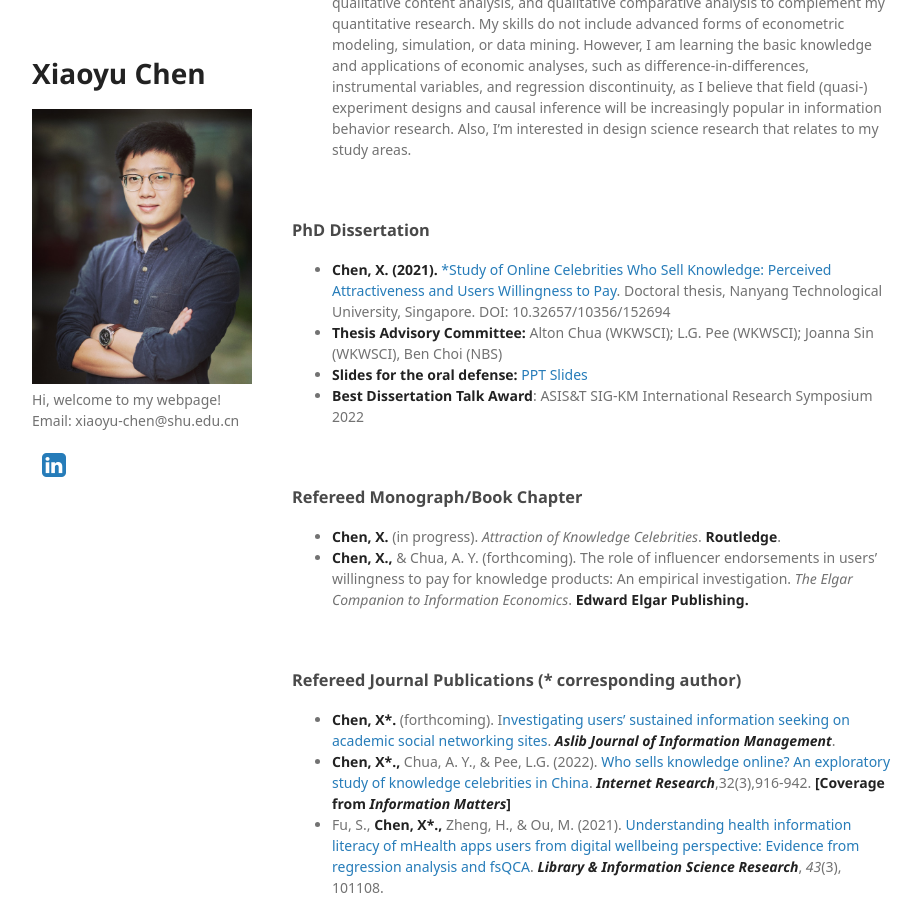
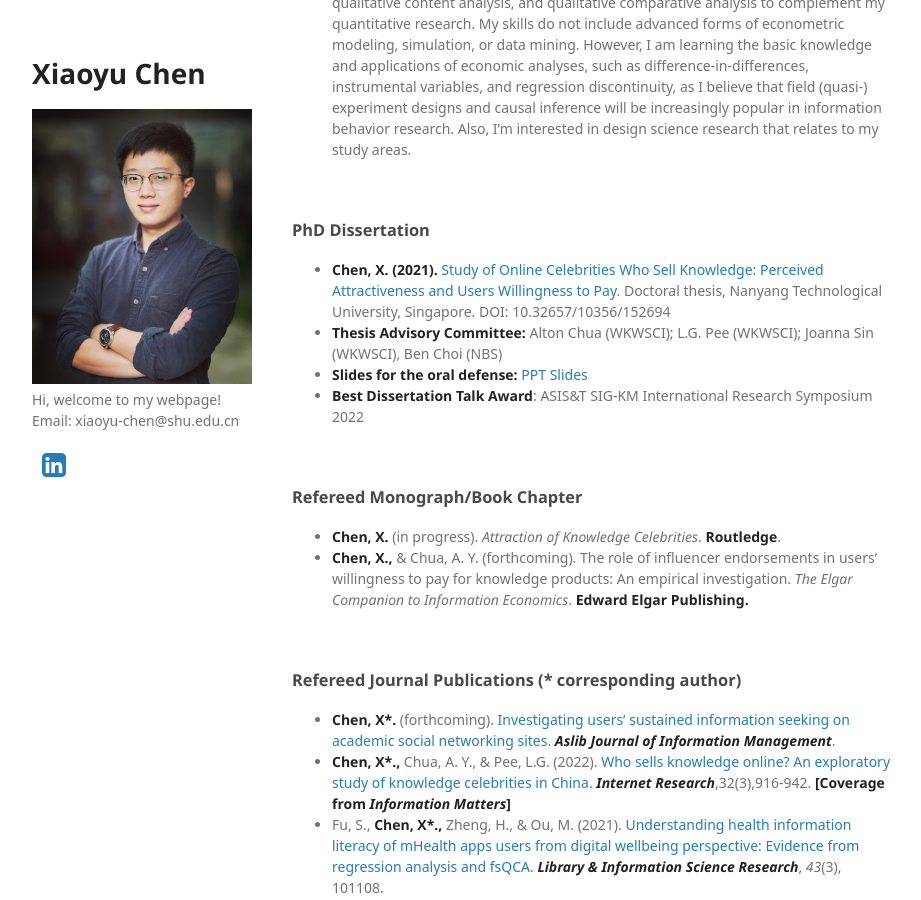
Before and after one commit to xiaoyu0928/xiaoyu0928.github.io, a Jekyll site: the page built from index.md, in a window 1280 px wide and 900 px high, scrolled down 2035 px. Shown: the whole window, without its empty margins (178-1099 px from the left). Built offline with Jekyll 4.4.1, drawn with Linux system fonts in a browser that asks for light colours; some web fonts are replaced; a style sheet for code colours, icons or effects is not loaded; our own code applies the rules of GitHub Pages for plain Markdown files.

Commit message:
Update index.md

```diff
--- a/index.md
+++ b/index.md
@@ -112,7 +112,7 @@ and Transferring Mechanism in a Social Q&A Community”</li>
 
 ### PhD Dissertation
 
-- **Chen, X. (2021).** [*Study of Online Celebrities Who Sell Knowledge: Perceived Attractiveness and Users Willingness to Pay](https://dr.ntu.edu.sg/handle/10356/152694). Doctoral thesis, Nanyang Technological University, Singapore. DOI: 10.32657/10356/152694
+- **Chen, X. (2021).** [Study of Online Celebrities Who Sell Knowledge: Perceived Attractiveness and Users Willingness to Pay](https://dr.ntu.edu.sg/handle/10356/152694). Doctoral thesis, Nanyang Technological University, Singapore. DOI: 10.32657/10356/152694
 - **Thesis Advisory Committee:** Alton Chua (WKWSCI); L.G. Pee (WKWSCI); Joanna Sin (WKWSCI), Ben Choi (NBS)
 - **Slides for the oral defense:** [PPT Slides](https://drive.google.com/file/d/1CnIpkU7NGQE9YEZF0EMPQqP8kOJQfVmf/view?usp=sharing)
 - **Best Dissertation Talk Award**: ASIS&T SIG-KM International Research Symposium 2022
@@ -128,8 +128,8 @@ and Transferring Mechanism in a Social Q&A Community”</li>
 
 ### Refereed Journal Publications (* corresponding author)
 
-- **Chen, X\*.** (forthcoming). I[nvestigating users’ sustained information seeking on academic social networking sites](https://www.google.com/url?q=https%3A%2F%2Fdoi.org%2F10.1108%2FAJIM-04-2022-0219&sa=D&sntz=1&usg=AOvVaw3NSNEGq2cFPg6wk8ummj-P). ***Aslib Journal of Information Management***.
-- **Chen, X\*.,** Chua, A. Y., & Pee, L.G. (2022). [Who sells knowledge online? An exploratory study of knowledge celebrities in China](https://www.google.com/url?q=https%3A%2F%2Fdoi.org%2F10.1108%2FINTR-07-2020-0378&sa=D&sntz=1&usg=AOvVaw2wgv-dDw5FCykxXAZZaqdA). ***Internet Research***,32(3),916-942. **[Coverage from** [***Information Matters***](https://www.google.com/url?q=https%3A%2F%2Finformationmatters.org%2F2022%2F05%2Fwho-sells-knowledge-online-an-investigation-of-knowledge-celebrities-in-china%2F&sa=D&sntz=1&usg=AOvVaw0XgIJGxNM4C7WTVPtYqsHN)**]**
+- **Chen, X\*.** (forthcoming). [Investigating users’ sustained information seeking on academic social networking sites](https://www.emerald.com/insight/content/doi/10.1108/AJIM-04-2022-0219/full/html). ***Aslib Journal of Information Management***.
+- **Chen, X\*.,** Chua, A. Y., & Pee, L.G. (2022). [Who sells knowledge online? An exploratory study of knowledge celebrities in China](https://doi.org/10.1108/INTR-07-2020-0378). ***Internet Research***,32(3),916-942. **[Coverage from** [***Information Matters***](https://informationmatters.org/2022/05/who-sells-knowledge-online-an-investigation-of-knowledge-celebrities-in-china/)**]**
 - Fu, S., **Chen, X\*.,** Zheng, H., & Ou, M. (2021).[ Understanding health information literacy of mHealth apps users from digital wellbeing perspective: Evidence from regression analysis and fsQCA](https://www.google.com/url?q=https%3A%2F%2Fdoi.org%2F10.1016%2Fj.lisr.2021.101108&sa=D&sntz=1&usg=AOvVaw2YW9iG2zXrttpFCXU9pVD0). ***Library & Information Science Research***, *43*(3), 101108.
 - Fu, S., **Chen, X.,** & Deng, S*. (2021). [Relating health information literacy self-efficacy to information technology use and health status: A large-scale study among Chinese undergraduates](https://www.google.com/url?q=https%3A%2F%2Fojs.lib.uwo.ca%2Findex.php%2Fcjils%2Farticle%2Fview%2F11012%2F11267&sa=D&sntz=1&usg=AOvVaw16o6rkzSdx1UHZVcqTQZCd). **Canadian Journal of Information and Library Science***,*44* (1): 38-69.
 - Fu, S., **Chen, X\*.,** & Zheng, H. (2021). [Exploring an adverse impact of smartphone overuse on academic performance via health issues: A stimulus-organism-response perspective](https://www.google.com/url?q=https%3A%2F%2Fdoi.org%2F10.1080%2F0144929X.2020.1716848&sa=D&sntz=1&usg=AOvVaw0mtjOLtYEsALb0bV_dfKqg). ***Behaviour & Information Technology****,40* (7): 663-675 *.*  ([PPT Slides](https://drive.google.com/file/d/1_23CviQLxQPHFnZwdnR3rirRiYjsdBcT/view?usp=sharing))
```
